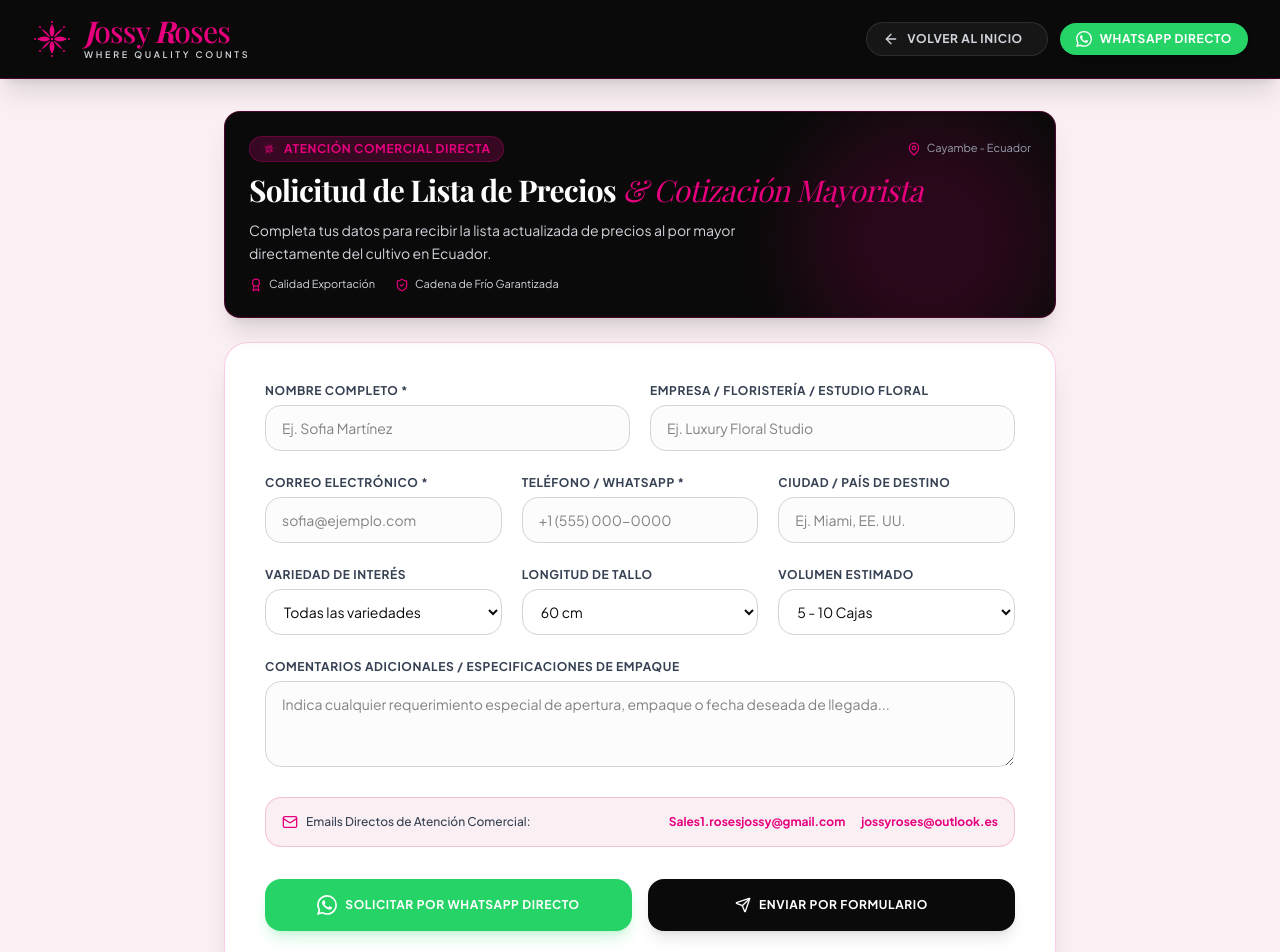
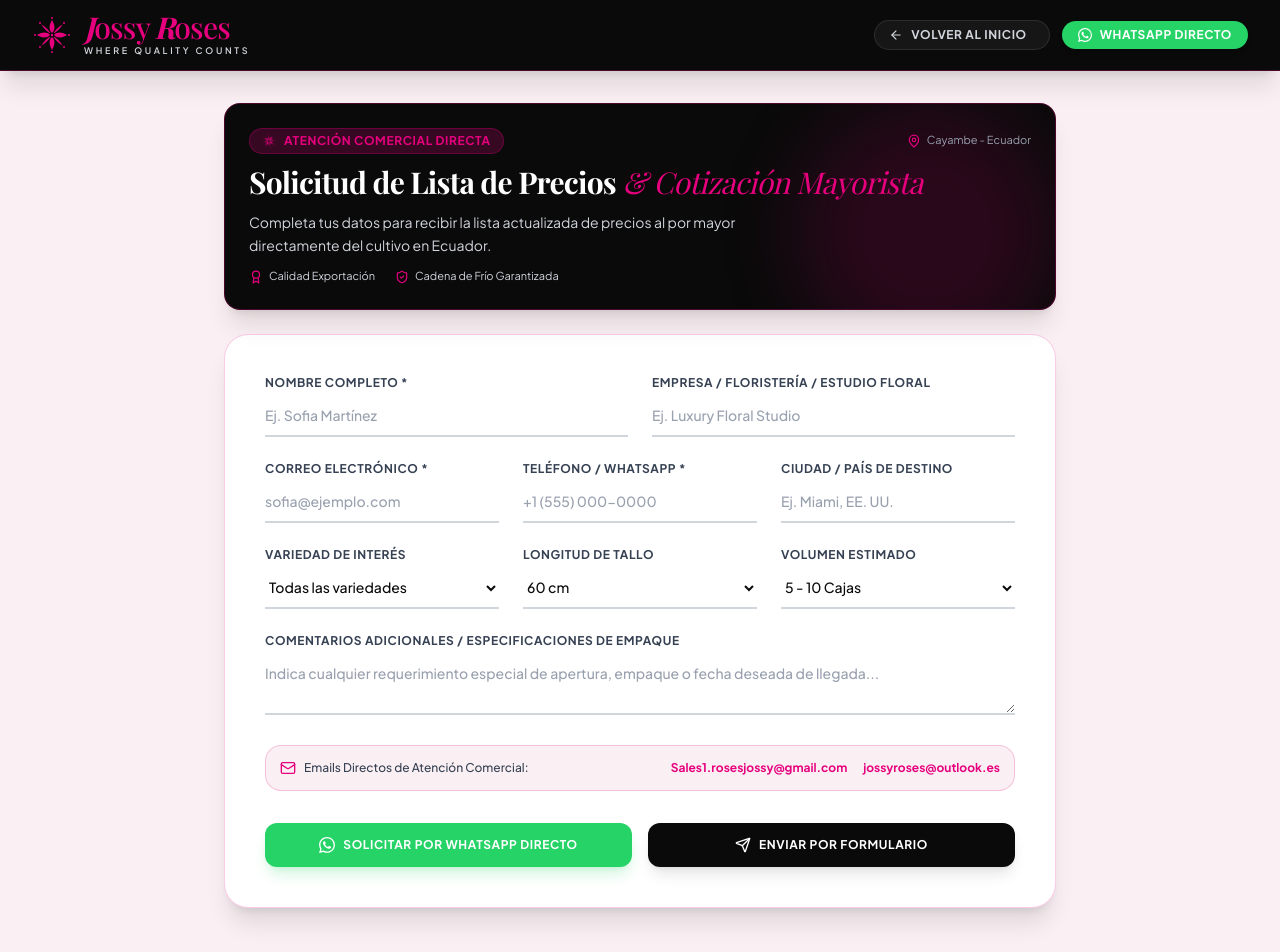
Before and after one commit to kindevec/JossyRoses, a React (Vite) app: page /cotizacion in a window 1280 px wide. Shown: the top 952 px of the page. Built offline with nearby package versions, Linux system fonts and the light colour scheme; a web font is replaced by a local one.

Commit message:
style: update QuotePage form to use minimalist underline inputs and compact footer with mobile padding

```diff
--- a/src/pages/QuotePage.jsx
+++ b/src/pages/QuotePage.jsx
@@ -92,20 +92,23 @@
     handleSubmitWhatsApp(e);
   };
 
+  const underlineInputClasses = "w-full py-2.5 bg-transparent border-0 border-b-2 border-gray-300 focus:border-[#E6007E] outline-none text-sm text-[#0A0A0A] placeholder-gray-400 transition-colors font-medium rounded-none";
+  const underlineSelectClasses = "w-full py-2.5 bg-transparent border-0 border-b-2 border-gray-300 focus:border-[#E6007E] outline-none text-sm text-[#0A0A0A] transition-colors font-medium rounded-none cursor-pointer";
+
   return (
     <div className="min-h-screen bg-[#FAF0F3] text-[#0A0A0A] font-sans selection:bg-[#E6007E] selection:text-white flex flex-col justify-between">
 
       {/* Page Header */}
-      <header className="bg-[#0A0A0A] text-white py-4 px-4 sm:px-8 border-b border-[#E6007E]/30 sticky top-0 z-50 shadow-xl">
+      <header className="bg-[#0A0A0A] text-white py-3 px-4 sm:px-8 border-b border-[#E6007E]/30 sticky top-0 z-50 shadow-xl">
         <div className="max-w-7xl mx-auto flex items-center justify-between">
           <Logo variant="light" />
 
           <div className="flex items-center space-x-3">
             <Link
               to="/"
-              className="inline-flex items-center space-x-2 text-xs font-bold uppercase tracking-wider text-gray-300 hover:text-[#E6007E] transition-colors bg-white/5 hover:bg-white/10 px-4 py-2 rounded-full border border-white/10"
+              className="inline-flex items-center space-x-2 text-xs font-bold uppercase tracking-wider text-gray-300 hover:text-[#E6007E] transition-colors bg-white/5 hover:bg-white/10 px-3.5 py-1.5 rounded-full border border-white/10"
             >
-              <ArrowLeft className="w-4 h-4" />
+              <ArrowLeft className="w-3.5 h-3.5" />
               <span className="hidden sm:inline">Volver al Inicio</span>
               <span className="sm:hidden">Inicio</span>
             </Link>
@@ -114,9 +117,9 @@
               href="https://wa.me/593980849061?text=Hola%20Jossy%20Roses%2C%20quisiera%20asesor%C3%ADa%20para%20una%20lista%20de%20precios."
               target="_blank"
               rel="noopener noreferrer"
-              className="hidden md:inline-flex items-center space-x-2 text-xs font-bold uppercase tracking-wider text-white bg-[#25D366] hover:bg-[#20ba5a] px-4 py-2 rounded-full shadow-md transition-all"
+              className="hidden md:inline-flex items-center space-x-2 text-xs font-bold uppercase tracking-wider text-white bg-[#25D366] hover:bg-[#20ba5a] px-4 py-1.5 rounded-full shadow-md transition-all"
             >
-              <WhatsAppIcon className="w-4 h-4 fill-white" />
+              <WhatsAppIcon className="w-3.5 h-3.5 fill-white" />
               <span>WhatsApp Directo</span>
             </a>
           </div>
@@ -124,7 +127,7 @@
       </header>
 
       {/* Main Content Area */}
-      <main className="flex-1 py-6 sm:py-8 px-4 sm:px-6 lg:px-8 max-w-4xl mx-auto w-full">
+      <main className="flex-1 py-5 sm:py-8 px-4 sm:px-6 lg:px-8 max-w-4xl mx-auto w-full pb-28 sm:pb-12">
 
         {/* Compact Title Banner Card */}
         <div className="bg-[#0A0A0A] text-white rounded-2xl p-4 sm:p-6 border border-[#E6007E]/30 shadow-xl relative overflow-hidden mb-6 text-left">
@@ -228,9 +231,9 @@
                 </div>
               )}
 
-              <div className="grid grid-cols-1 sm:grid-cols-2 gap-5">
+              <div className="grid grid-cols-1 sm:grid-cols-2 gap-6">
                 <div>
-                  <label className="block text-xs font-bold uppercase tracking-wider text-gray-700 mb-1.5">
+                  <label className="block text-xs font-bold uppercase tracking-wider text-gray-700 mb-1">
                     Nombre Completo *
                   </label>
                   <input
@@ -240,12 +243,12 @@
                     value={formData.name}
                     onChange={handleChange}
                     placeholder="Ej. Sofia Martínez"
-                    className="w-full px-4 py-3 rounded-2xl border border-gray-300 focus:border-[#E6007E] focus:ring-1 focus:ring-[#E6007E] outline-none text-sm bg-gray-50/50 focus:bg-white transition-all"
+                    className={underlineInputClasses}
                   />
                 </div>
 
                 <div>
-                  <label className="block text-xs font-bold uppercase tracking-wider text-gray-700 mb-1.5">
+                  <label className="block text-xs font-bold uppercase tracking-wider text-gray-700 mb-1">
                     Empresa / Floristería / Estudio Floral
                   </label>
                   <input
@@ -254,14 +257,14 @@
                     value={formData.company}
                     onChange={handleChange}
                     placeholder="Ej. Luxury Floral Studio"
-                    className="w-full px-4 py-3 rounded-2xl border border-gray-300 focus:border-[#E6007E] focus:ring-1 focus:ring-[#E6007E] outline-none text-sm bg-gray-50/50 focus:bg-white transition-all"
+                    className={underlineInputClasses}
                   />
                 </div>
               </div>
 
-              <div className="grid grid-cols-1 sm:grid-cols-3 gap-5">
+              <div className="grid grid-cols-1 sm:grid-cols-3 gap-6">
                 <div>
-                  <label className="block text-xs font-bold uppercase tracking-wider text-gray-700 mb-1.5">
+                  <label className="block text-xs font-bold uppercase tracking-wider text-gray-700 mb-1">
                     Correo Electrónico *
                   </label>
                   <input
@@ -271,12 +274,12 @@
                     value={formData.email}
                     onChange={handleChange}
                     placeholder="sofia@ejemplo.com"
-                    className="w-full px-4 py-3 rounded-2xl border border-gray-300 focus:border-[#E6007E] focus:ring-1 focus:ring-[#E6007E] outline-none text-sm bg-gray-50/50 focus:bg-white transition-all"
+                    className={underlineInputClasses}
                   />
                 </div>
 
                 <div>
-                  <label className="block text-xs font-bold uppercase tracking-wider text-gray-700 mb-1.5">
+                  <label className="block text-xs font-bold uppercase tracking-wider text-gray-700 mb-1">
                     Teléfono / WhatsApp *
                   </label>
                   <input
@@ -286,12 +289,12 @@
                     value={formData.phone}
                     onChange={handleChange}
                     placeholder="+1 (555) 000-0000"
-                    className="w-full px-4 py-3 rounded-2xl border border-gray-300 focus:border-[#E6007E] focus:ring-1 focus:ring-[#E6007E] outline-none text-sm bg-gray-50/50 focus:bg-white transition-all"
+                    className={underlineInputClasses}
                   />
                 </div>
 
                 <div>
-                  <label className="block text-xs font-bold uppercase tracking-wider text-gray-700 mb-1.5">
+                  <label className="block text-xs font-bold uppercase tracking-wider text-gray-700 mb-1">
                     Ciudad / País de Destino
                   </label>
                   <input
@@ -300,21 +303,21 @@
                     value={formData.country}
                     onChange={handleChange}
                     placeholder="Ej. Miami, EE. UU."
-                    className="w-full px-4 py-3 rounded-2xl border border-gray-300 focus:border-[#E6007E] focus:ring-1 focus:ring-[#E6007E] outline-none text-sm bg-gray-50/50 focus:bg-white transition-all"
+                    className={underlineInputClasses}
                   />
                 </div>
               </div>
 
-              <div className="grid grid-cols-1 sm:grid-cols-3 gap-5">
+              <div className="grid grid-cols-1 sm:grid-cols-3 gap-6">
                 <div>
-                  <label className="block text-xs font-bold uppercase tracking-wider text-gray-700 mb-1.5">
+                  <label className="block text-xs font-bold uppercase tracking-wider text-gray-700 mb-1">
                     Variedad de Interés
                   </label>
                   <select
                     name="variety"
                     value={formData.variety}
                     onChange={handleChange}
-                    className="w-full px-3.5 py-3 rounded-2xl border border-gray-300 focus:border-[#E6007E] focus:ring-1 focus:ring-[#E6007E] outline-none text-sm bg-white"
+                    className={underlineSelectClasses}
                   >
                     <option value="Todas las variedades / Asesoría">Todas las variedades</option>
                     <option value="Freedom Red">Freedom (Rojo)</option>
@@ -327,14 +330,14 @@
                 </div>
 
                 <div>
-                  <label className="block text-xs font-bold uppercase tracking-wider text-gray-700 mb-1.5">
+                  <label className="block text-xs font-bold uppercase tracking-wider text-gray-700 mb-1">
                     Longitud de Tallo
                   </label>
                   <select
                     name="stemLength"
                     value={formData.stemLength}
                     onChange={handleChange}
-                    className="w-full px-3.5 py-3 rounded-2xl border border-gray-300 focus:border-[#E6007E] focus:ring-1 focus:ring-[#E6007E] outline-none text-sm bg-white"
+                    className={underlineSelectClasses}
                   >
                     <option value="50 cm">50 cm</option>
                     <option value="60 cm">60 cm</option>
@@ -345,14 +348,14 @@
                 </div>
 
                 <div>
-                  <label className="block text-xs font-bold uppercase tracking-wider text-gray-700 mb-1.5">
+                  <label className="block text-xs font-bold uppercase tracking-wider text-gray-700 mb-1">
                     Volumen Estimado
                   </label>
                   <select
                     name="estimatedBoxes"
                     value={formData.estimatedBoxes}
                     onChange={handleChange}
-                    className="w-full px-3.5 py-3 rounded-2xl border border-gray-300 focus:border-[#E6007E] focus:ring-1 focus:ring-[#E6007E] outline-none text-sm bg-white"
+                    className={underlineSelectClasses}
                   >
                     <option value="1-4 Cajas">1 - 4 Cajas (Prueba)</option>
                     <option value="5-10 Cajas (HB)">5 - 10 Cajas</option>
@@ -363,21 +366,21 @@
               </div>
 
               <div>
-                <label className="block text-xs font-bold uppercase tracking-wider text-gray-700 mb-1.5">
+                <label className="block text-xs font-bold uppercase tracking-wider text-gray-700 mb-1">
                   Comentarios Adicionales / Especificaciones de Empaque
                 </label>
                 <textarea
                   name="comments"
-                  rows={3}
+                  rows={2}
                   value={formData.comments}
                   onChange={handleChange}
                   placeholder="Indica cualquier requerimiento especial de apertura, empaque o fecha deseada de llegada..."
-                  className="w-full px-4 py-3 rounded-2xl border border-gray-300 focus:border-[#E6007E] focus:ring-1 focus:ring-[#E6007E] outline-none text-sm bg-gray-50/50 focus:bg-white transition-all"
+                  className="w-full py-2.5 bg-transparent border-0 border-b-2 border-gray-300 focus:border-[#E6007E] outline-none text-sm text-[#0A0A0A] placeholder-gray-400 transition-colors font-medium rounded-none resize-y"
                 />
               </div>
 
               {/* Official Contact Email Badges */}
-              <div className="p-4 rounded-2xl bg-[#FAF0F3] border border-[#E6007E]/20 flex flex-col sm:flex-row items-start sm:items-center justify-between text-xs space-y-2 sm:space-y-0">
+              <div className="p-3.5 rounded-2xl bg-[#FAF0F3] border border-[#E6007E]/20 flex flex-col sm:flex-row items-start sm:items-center justify-between text-xs space-y-2 sm:space-y-0">
                 <div className="flex items-center space-x-2 text-gray-700 font-medium">
                   <Mail className="w-4 h-4 text-[#E6007E]" />
                   <span>Emails Directos de Atención Comercial:</span>
@@ -392,16 +395,16 @@
               <div className="pt-2 grid grid-cols-1 sm:grid-cols-2 gap-4">
                 <button
                   type="submit"
-                  className="w-full py-4 bg-[#25D366] hover:bg-[#20ba5a] text-white font-bold uppercase tracking-wider text-xs rounded-2xl shadow-lg shadow-[#25D366]/20 flex items-center justify-center space-x-2 transition-all transform hover:-translate-y-0.5 cursor-pointer"
+                  className="w-full py-3.5 bg-[#25D366] hover:bg-[#20ba5a] text-white font-bold uppercase tracking-wider text-xs rounded-xl shadow-lg shadow-[#25D366]/20 flex items-center justify-center space-x-2 transition-all transform hover:-translate-y-0.5 cursor-pointer"
                 >
-                  <WhatsAppIcon className="w-5 h-5 fill-white" />
+                  <WhatsAppIcon className="w-4 h-4 fill-white" />
                   <span>Solicitar por WhatsApp Directo</span>
                 </button>
 
                 <button
                   type="button"
                   onClick={handleSubmitForm}
-                  className="w-full py-4 bg-[#0A0A0A] hover:bg-[#E6007E] text-white font-bold uppercase tracking-wider text-xs rounded-2xl shadow-lg flex items-center justify-center space-x-2 transition-all transform hover:-translate-y-0.5 cursor-pointer"
+                  className="w-full py-3.5 bg-[#0A0A0A] hover:bg-[#E6007E] text-white font-bold uppercase tracking-wider text-xs rounded-xl shadow-lg flex items-center justify-center space-x-2 transition-all transform hover:-translate-y-0.5 cursor-pointer"
                 >
                   <Send className="w-4 h-4" />
                   <span>Enviar por Formulario</span>
@@ -414,16 +417,16 @@
 
       </main>
 
-      {/* Page Footer */}
-      <footer className="bg-[#0A0A0A] text-white py-8 border-t border-[#E6007E]/30 text-xs text-gray-400">
-        <div className="max-w-7xl mx-auto px-4 flex flex-col sm:flex-row items-center justify-between gap-4">
-          <p>© {new Date().getFullYear()} Jossy Roses. Todos los derechos reservados. Venta al por Mayor.</p>
-          <div className="flex items-center space-x-4">
+      {/* Page Compact Footer */}
+      <footer className="bg-[#0A0A0A] text-white py-4 pb-24 sm:pb-4 border-t border-[#E6007E]/30 text-[10px] sm:text-xs text-gray-400">
+        <div className="max-w-4xl mx-auto px-4 flex flex-col sm:flex-row items-center justify-between gap-2">
+          <p>© {new Date().getFullYear()} Jossy Roses. Venta al por Mayor.</p>
+          <div className="flex items-center space-x-3">
             <Link to="/" className="hover:text-[#E6007E] transition-colors">Inicio</Link>
             <span>•</span>
             <a href="mailto:Sales1.rosesjossy@gmail.com" className="hover:text-[#E6007E] transition-colors">Ventas</a>
             <span>•</span>
-            <span className="font-serif italic text-gray-400">Desarrollado por KinDev S.A.S.</span>
+            <span className="font-serif italic text-gray-400">KinDev S.A.S.</span>
           </div>
         </div>
       </footer>
```
